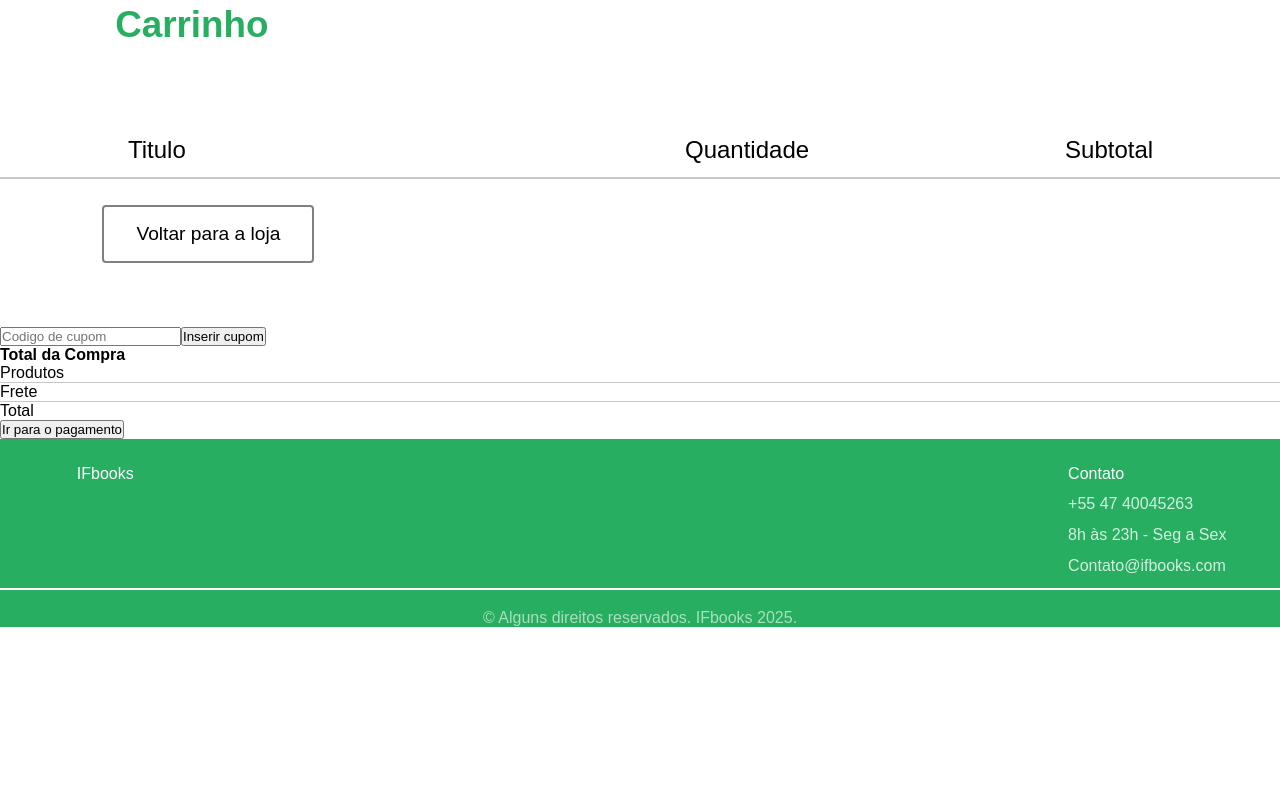
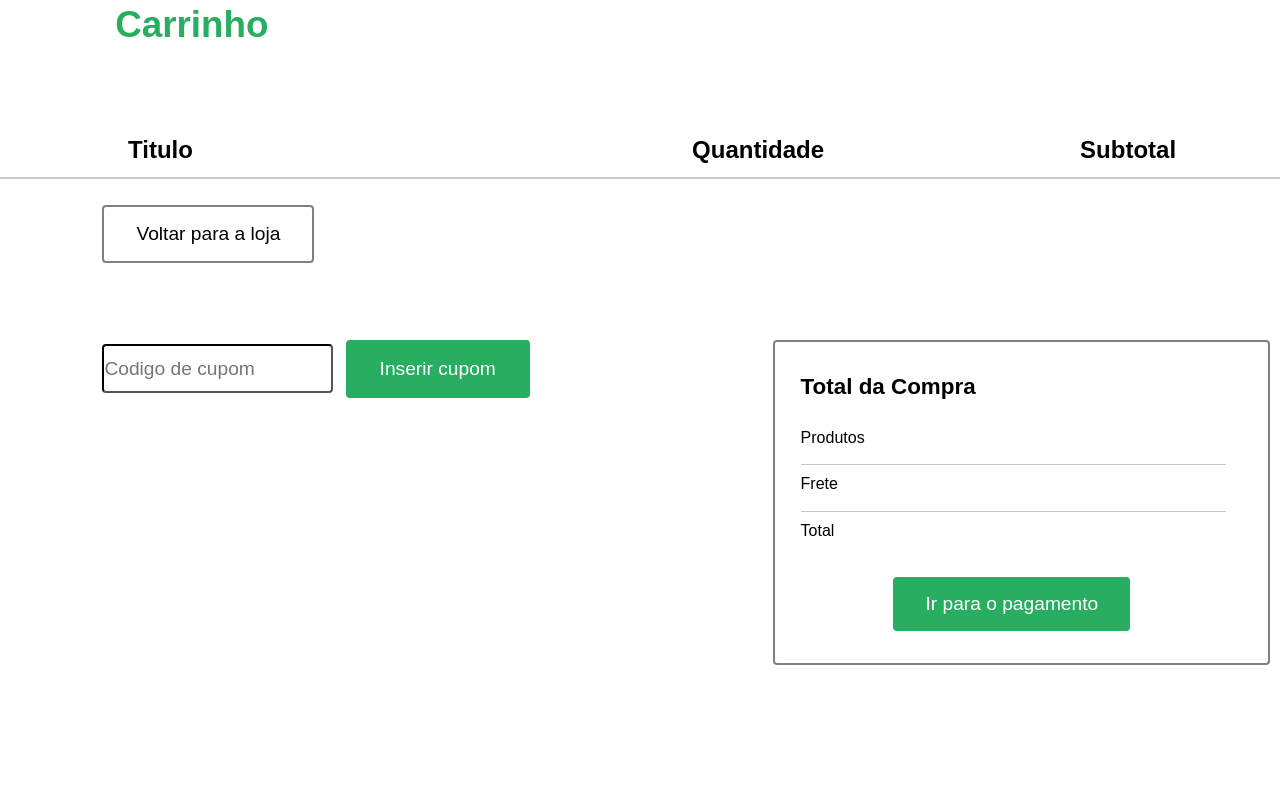
Before and after one commit to GabrielaSenderski/BibliotecaRouter, a Vue app: page /carrinho in a window 1280 px wide. Shown: the part 500-1300 px from the top of the page. Before the commit the page ends 1127 px from the top, so only its background shows below. Built offline with nearby package versions, Linux system fonts and the light colour scheme.

Commit message:
FEAT:finalização do css carrinho

```diff
--- a/src/App.vue
+++ b/src/App.vue
@@ -21,9 +21,9 @@ import { RouterLink, RouterView } from 'vue-router'
             <li><RouterLink to="/carrinho" class="botao-carrinho">
             <span class="fa-solid fa-cart-shopping" style="color: #33d17a; font-size: 1vw;"></span></RouterLink></li>
             <div class="linha-vertical"></div>
-            <li><button><span class="fa-solid fa-heart" style="color: #33d17a; font-size: 1vw;"></span></button></li>
+            <li><a href="#"><span class="fa-solid fa-heart" style="color: #33d17a; font-size: 1vw;"></span></a></li>
             <div class="linha-vertical"></div>
-            <li><button><span class="fa-solid fa-user" style="color: #33d17a; font-size: 1vw;"></span></button></li>
+            <li><a href="#"><span class="fa-solid fa-user" style="color: #33d17a; font-size: 1vw;"></span></a></li>
         </ul>
         </nav>
         <hr>
@@ -74,5 +74,6 @@ footer .copy{
   margin: 1.5vw;
   font-size: 1rem;
   color: rgba(255, 255, 255, 60%);
+  padding: 1vw;
 }
 </style>
--- a/src/assets/main.css
+++ b/src/assets/main.css
@@ -29,6 +29,7 @@ nav {
 }
 nav ul{
   display:flex ;
+  cursor: pointer;
 }
 nav ul li{
   margin: 1vw 1.5vw 0 1.5vw;
--- a/src/views/CarrinhoView.vue
+++ b/src/views/CarrinhoView.vue
@@ -21,20 +21,22 @@
   </section>
   <section>
     <router-link to="/" class="loja">Voltar para a loja</router-link>
-    <div>
+    <div class="mae">
+    <div class="esquerdo">
       <input type="text" placeholder="Codigo de cupom">
-      <button>Inserir cupom</button>
+      <button class="cupom">Inserir cupom</button>
     </div>
-    <div>
+    <div class="direito">
   <h4>Total da Compra</h4>
-      <ul>
+  <ul class="detalhes">
    <li>Produtos</li>
-        <hr class="linha-escura">
    <li>Frete</li>
-        <hr class="linha-escura">
     <li>Total</li>
   </ul>
-            <button>Ir para o pagamento</button>
+  <div class="pagar-wrapper">
+    <button class="pagar">Ir para o pagamento</button>
+  </div>
+</div>
         </div>
         </section>
       </main>
@@ -52,7 +54,8 @@
 }
 .carrinho li{
   font-size: 1.5rem;
-  margin: 5vw 10vw 1vw
+  margin: 5vw 10vw 1vw;
+  font-weight: bolder;
 }
 span{
   margin: 0 19vw 0 0;
@@ -70,9 +73,88 @@ span{
   border: 2px solid gray;
   border-radius: 4px;
   color: black;
-  margin: 2vw 0 5vw 8vw;
+  margin: 2vw 0 6vw 8vw;
   background-color: white;
   cursor: pointer;
   text-align: center;
 }
+input{
+  width: 18vw;
+  height: 3.8vw;
+  margin: 0 1vw 0 8vw;
+  font-size: 1.2rem;
+  border-color: black;
+  border-radius: 4px;
+}
+.cupom{
+  font-size: 1.2rem;
+  padding: 1rem 2rem;
+  border: 2px solid #27AE60;
+  border-radius: 4px;
+  display: inline-block;
+  color:#FFFFFF;
+  background-color: #27AE60 ;
+  cursor: pointer;
+}
+.mae{
+  display: flex;
+}
+.direito {
+  display: flex;
+  flex-direction: column;
+  padding: 2rem 16rem 2rem 0;
+  border: 2px solid gray;
+  border-radius: 4px;
+  background-color: white;
+  margin: 0 0 16vw 19vw;
+  gap: 1.2rem;
+}
+
+.direito h4 {
+  font-size: 1.4rem;
+  margin: 0 0 0 2vw;
+  gap: 1rem;
+}
+
+.detalhes {
+  list-style: none;
+  padding: 0;
+  margin: 0;
+  width: 200%;
+}
+
+.detalhes li {
+  position: relative;
+  padding-bottom: 0.5rem;
+  margin-bottom: 0.5rem;
+  margin: 0 0 0 2vw;
+  font-size: 1.2;
+  line-height: 3vw;
+}
+
+
+.detalhes li:not(:last-child)::after {
+  content: "";
+  position: absolute;
+  bottom: 0;
+  left: 0%;
+  right: 5%;
+  height: 1px;
+  background-color: rgba(200, 200, 200, 1);
+}
+
+.pagar-wrapper {
+  display: flex;
+  justify-content: center;
+  width: 200%;
+}
+.pagar {
+  font-size: 1.2rem;
+  padding: 1rem 2rem;
+  border: none;
+  border-radius: 4px;
+  color: white;
+  background-color: #27AE60;
+  cursor: pointer;
+}
 </style>
```
Lines whose indentation alone changed are shown as unchanged.
